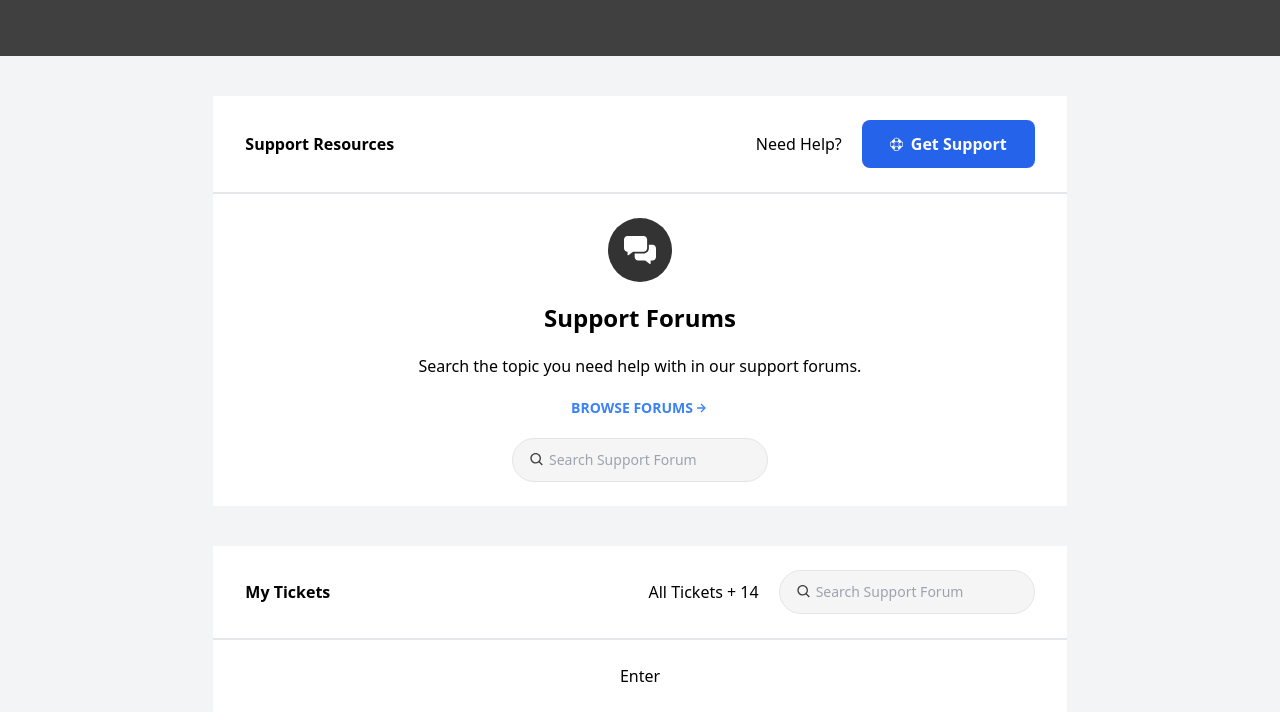
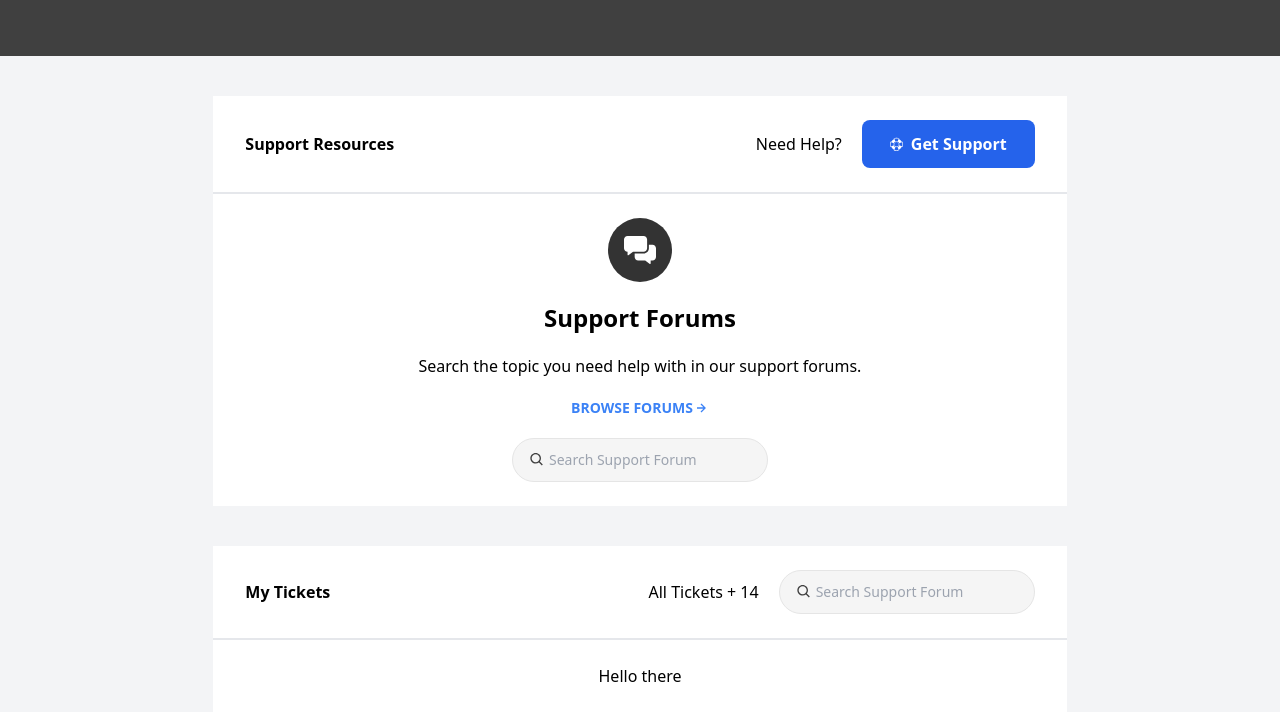
Before and after one commit to HaidarEzio/attraxia-TS-Challenge, a Next.js app: page / in a window 1280 px wide. Shown: the top 720 px of the page. Built offline with nearby package versions, Linux system fonts and the light colour scheme.

Commit message:
installed tanstack table

```diff
--- a/components/dataTable.comp.tsx
+++ b/components/dataTable.comp.tsx
@@ -1,5 +1,7 @@
+import { createColumnHelper, flexRender, getCoreRowModel, useReactTable } from "@tanstack/react-table";
+
 const DataTable = () => {
-  return <div>Enter</div>;
+  return <div>Hello there</div>;
 };
 
 export default DataTable;
--- a/package.json
+++ b/package.json
@@ -10,6 +10,7 @@
   },
   "dependencies": {
     "@next/font": "^13.1.2",
+    "@tanstack/react-table": "^8.7.9",
     "next": "^13.1.2",
     "react": "^18.2.0",
     "react-dom": "^18.2.0",
```
Also changed, not shown: 1 other file (tests, documents, lock files or other folders).
